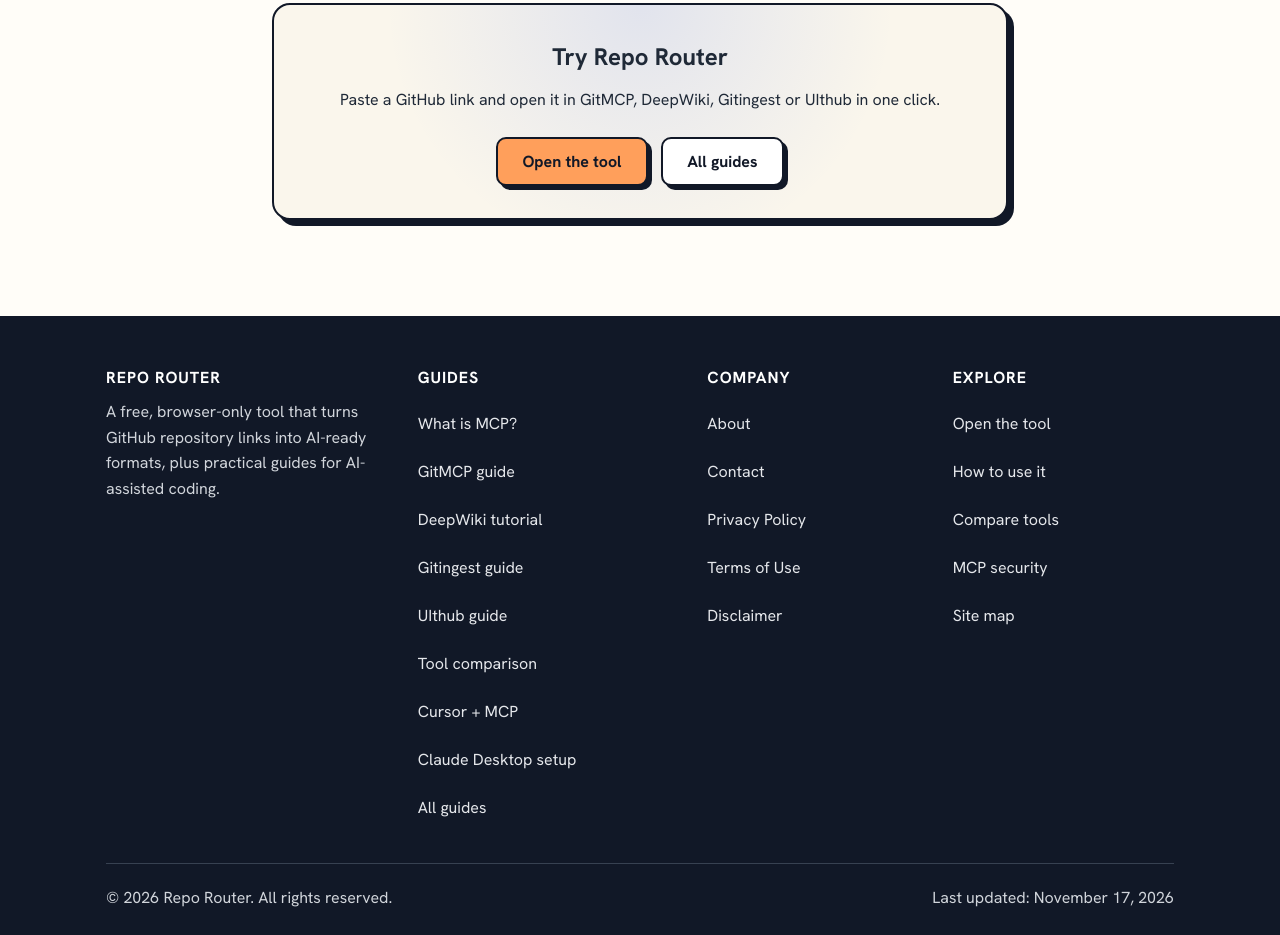
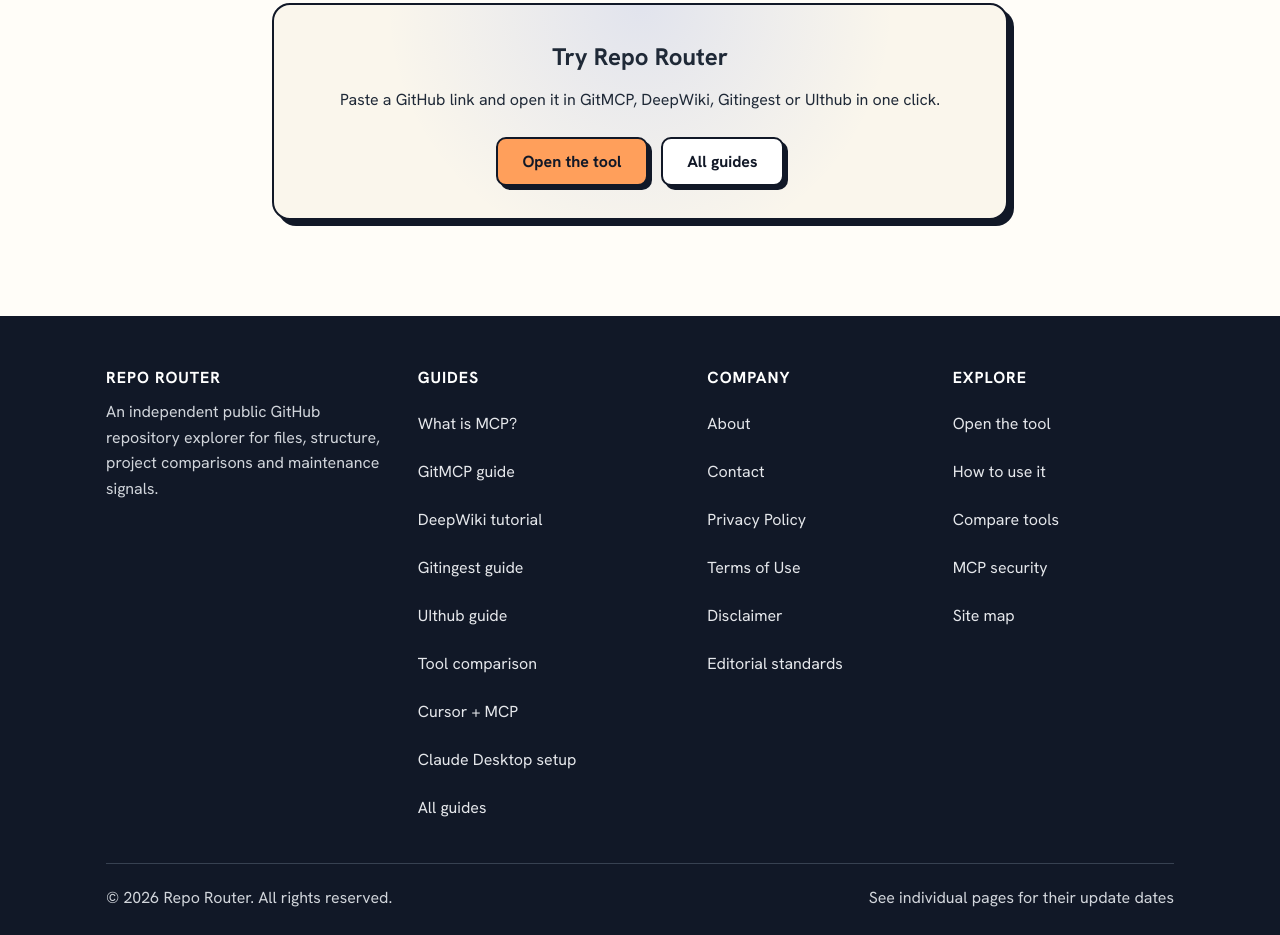
Before and after one commit to rahul300rkv/Reporouter, a website: page guides/claude-desktop-mcp-setup/index.html in a window 1280 px wide. Shown: the part 2746-3681 px from the top of the page. Drawn offline with Linux system fonts and the light colour scheme.

Commit message:
docs: update footer and editorial disclosure links

```diff
--- a/guides/claude-desktop-mcp-setup/index.html
+++ b/guides/claude-desktop-mcp-setup/index.html
@@ -106,7 +106,7 @@
     <div class="footer-grid">
       <div>
         <h2>Repo Router</h2>
-        <p>A free, browser-only tool that turns GitHub repository links into AI-ready formats, plus practical guides for AI-assisted coding.</p>
+        <p>An independent public GitHub repository explorer for files, structure, project comparisons and maintenance signals.</p>
       </div>
       <div>
         <h2>Guides</h2>
@@ -119,7 +119,7 @@
           <li><a href="/contact/">Contact</a></li>
           <li><a href="/privacy-policy/">Privacy Policy</a></li>
           <li><a href="/terms/">Terms of Use</a></li>
-          <li><a href="/disclaimer/">Disclaimer</a></li>
+          <li><a href="/disclaimer/">Disclaimer</a></li><li><a href="/editorial-policy/">Editorial standards</a></li>
         </ul>
       </div>
       <div>
@@ -135,7 +135,7 @@
     </div>
     <div class="footer-bottom">
       <span>&copy; 2026 Repo Router. All rights reserved.</span>
-      <span>Last updated: November 17, 2026</span>
+      <span>See individual pages for their update dates</span>
     </div>
   </div>
 </footer>
```
